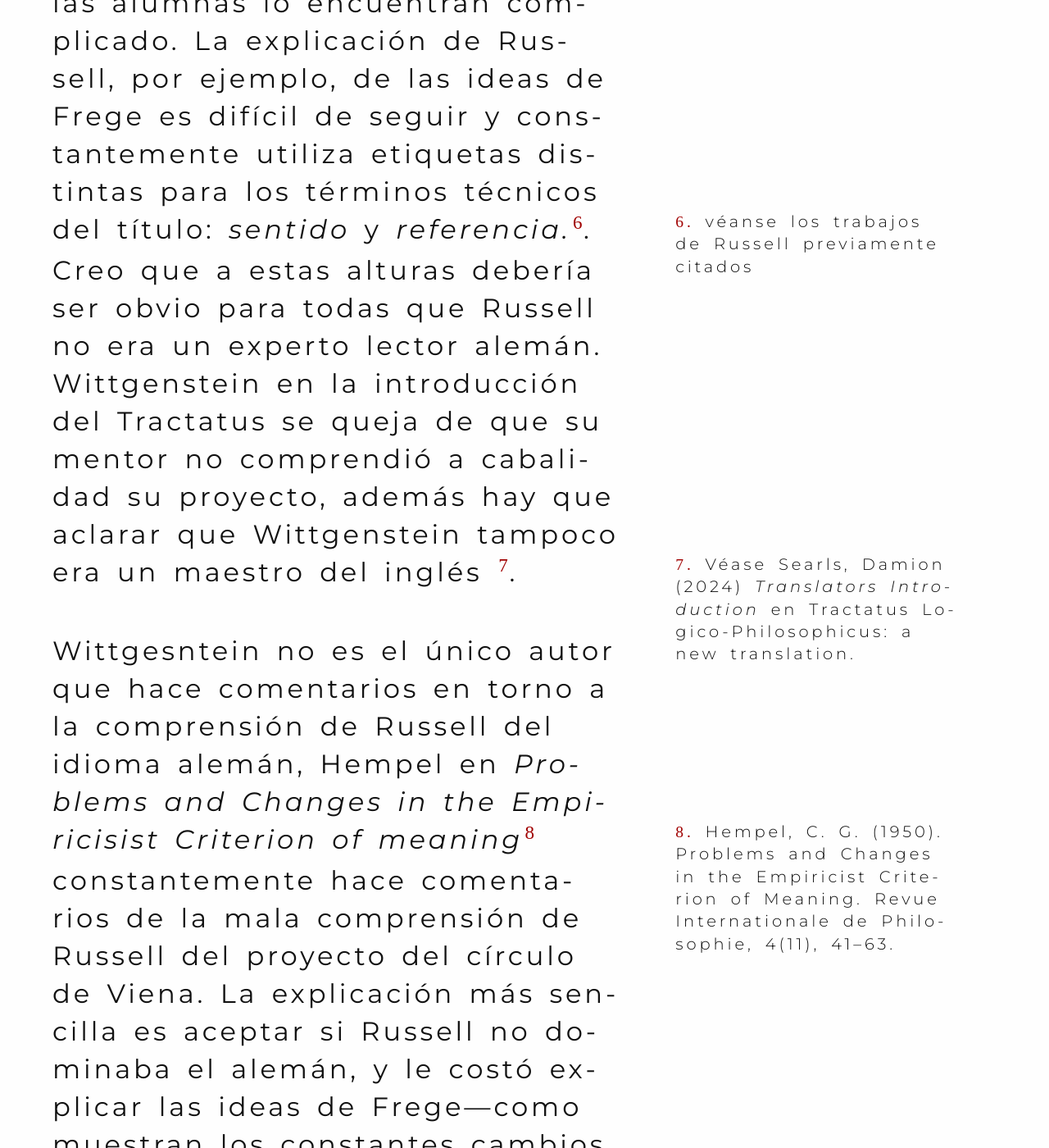
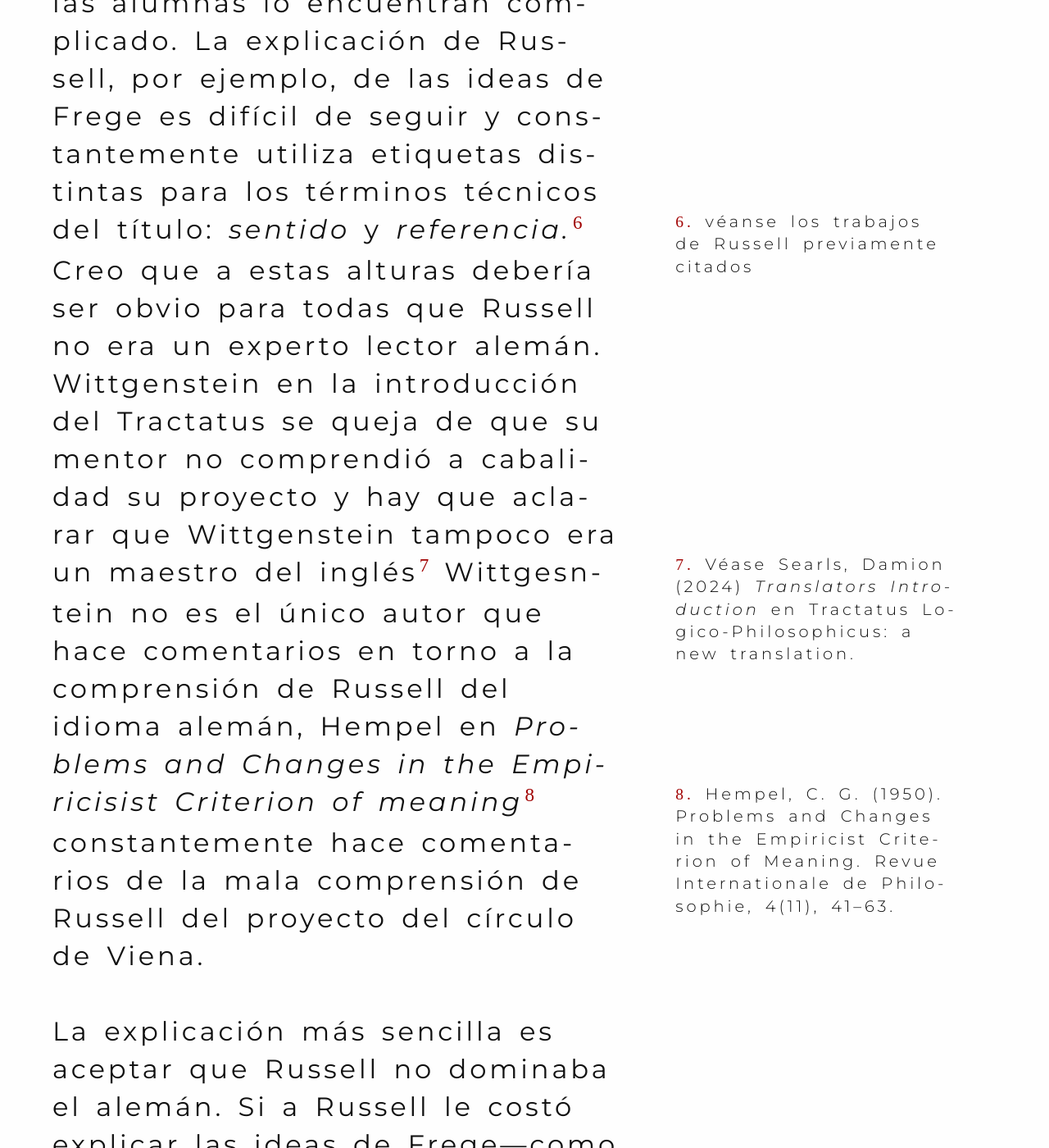
Before and after one commit to Oiuhukt/failosophy, a Jekyll site: the page built from _posts/2026-03-27-frege.md, in a window 1280 px wide and 1400 px high, scrolled down 7253 px. Shown: the whole window at 82% size. Built offline with Jekyll 4.4.1, drawn with Linux system fonts in a browser that asks for light colours; some web fonts are replaced; some of the changed text lies outside the part shown.

```diff
--- a/_posts/2026-03-27-frege.md
+++ b/_posts/2026-03-27-frege.md
@@ -79,16 +79,15 @@
 qué se refieren. El texto es en verdad complicado de leer.
 
 Una razón es que en el proceso de traducir perdemos algunas características del
-original. No sólo las alumnas lo encuentran complicado. La explicación de Russell, por ejemplo, de las ideas de Frege es difícil de seguir y constantemente utiliza etiquetas distintas para los términos técnicos del título: _sentido_ y _referencia._{% sidenote '6' 'véanse los trabajos de Russell previamente citados' %}. Creo que a estas alturas debería ser obvio para todas que
+original. No sólo las alumnas lo encuentran complicado. La explicación de Russell, por ejemplo, de las ideas de Frege es difícil de seguir y constantemente utiliza etiquetas distintas para los términos técnicos del título: _sentido_ y _referencia._{% sidenote '6' 'véanse los trabajos de Russell previamente citados' %} Creo que a estas alturas debería ser obvio para todas que
 Russell no era un experto lector alemán. Wittgenstein en la introducción del Tractatus
-se queja de que su mentor no comprendió a cabalidad su proyecto, además hay que
-aclarar que Wittgenstein tampoco era un maestro del inglés {% sidenote '7' 'Véase Searls, Damion (2024) _Translators Introduction_ en Tractatus Logico-Philosophicus: a new translation.' %}.
-
-Wittgesntein no es el único autor que hace comentarios en torno a la comprensión de
+se queja de que su mentor no comprendió a cabalidad su proyecto y hay que
+aclarar que Wittgenstein tampoco era un maestro del inglés{% sidenote '7' 'Véase Searls, Damion (2024) _Translators Introduction_ en Tractatus Logico-Philosophicus: a new translation.' %} Wittgesntein no es el único autor que hace comentarios en torno a la comprensión de
 Russell del idioma alemán, Hempel en _Problems and Changes in the Empiricisist
 Criterion of meaning_{% sidenote '8' 'Hempel, C. G. (1950). Problems and Changes in the Empiricist Criterion of Meaning. Revue Internationale de Philosophie, 4(11), 41–63.' %} constantemente hace comentarios de la mala comprensión
-de Russell del proyecto del círculo de Viena. La explicación más sencilla es aceptar si Russell no dominaba el alemán, y le costó explicar las ideas de Frege---como muestran los constantes cambios de traducción que hace el filósofo inglés,---entonces no esta fuera de lugar la preocupación de cualquiera que se
-acerque a leer a Frege por primera vez. La segunda razón es que el artículo es viejo
+de Russell del proyecto del círculo de Viena.
+
+La explicación más sencilla es aceptar que Russell no dominaba el alemán. Si a Russell le costó explicar las ideas de Frege---como muestran los constantes cambios de traducción que hace el filósofo inglés,---entonces no esta fuera de lugar la preocupación de cualquiera que se acerque a leer a por primera vez "Sobre sentido y referencia." La segunda razón es que el artículo es viejo
 y el lenguaje que utiliza no es un caso representativo de como escribimos filosofía
 en la actualidad.
 
```
Also changed, not shown: other parts of _posts/2026-03-27-frege.md (+1 -1 lines).
